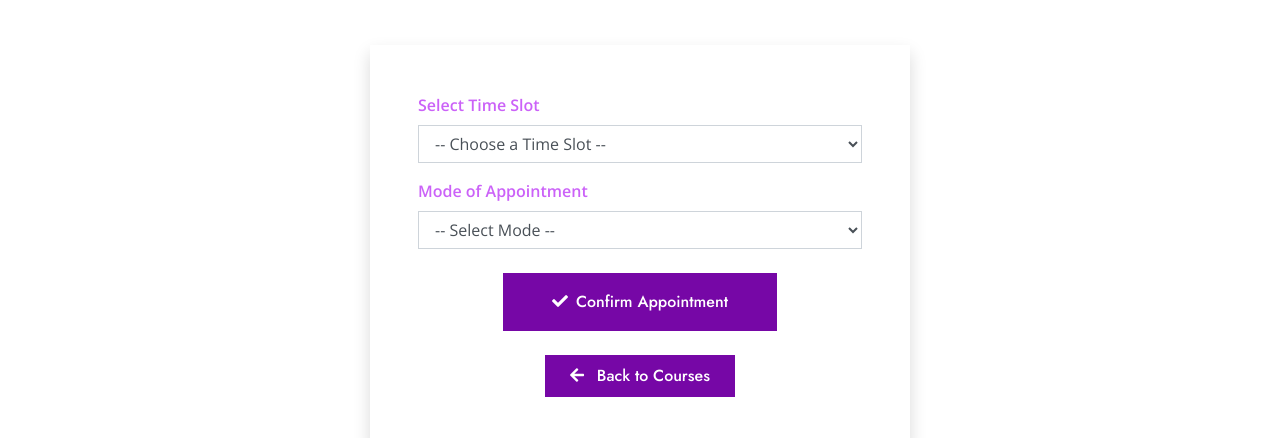
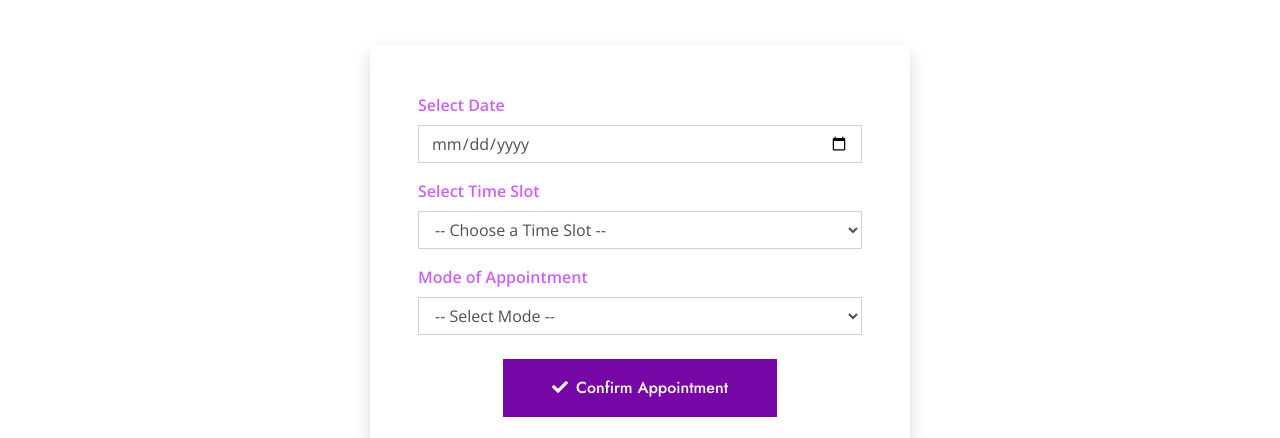
Before and after one commit to alan-mathew-k/prodigyhub, a plain HTML site: page bookslot.html in a window 1280 px wide. Shown: the part 354-792 px from the top of the page. Drawn offline with nearby package versions, Linux system fonts and the light colour scheme.

Commit message:
Add datepicker

```diff
--- a/bookslot.html
+++ b/bookslot.html
@@ -52,7 +52,6 @@
   </div>
   <!-- Topbar End -->
 
-
   <!-- Navbar Start -->
   <div class="container-fluid p-0">
     <nav class="navbar navbar-expand-lg bg-white navbar-light py-3 py-lg-0 px-lg-5">
@@ -86,6 +85,13 @@
       <div class="row justify-content-center">
         <div class="col-lg-6">
           <form id="appointmentForm" class="bg-white p-5 rounded shadow">
+
+            <!-- Date Picker -->
+            <div class="form-group">
+              <label class="font-weight-bold">Select Date</label>
+              <input type="date" class="form-control" id="appointmentDate" required>
+            </div>
+
             <!-- Time Slot -->
             <div class="form-group">
               <label class="font-weight-bold">Select Time Slot</label>
@@ -112,29 +118,22 @@
             <!-- Location -->
             <div class="form-group" id="locationField" style="display: none;">
               <label class="font-weight-bold">Specify Location (for Offline)</label>
-              <input type="text" class="form-control" id="locationInput" placeholder="Enter map url">
+              <input type="text" class="form-control" id="locationInput" placeholder="Enter map URL">
             </div>
 
             <!-- Submit -->
             <div class="text-center mt-4">
               <button type="submit" class="btn btn-primary py-3 px-5">
-
-
                 <i class="fa fa-check mr-2"></i>Confirm Appointment
               </button>
-              <br>
-              <br>
+              <br><br>
               <div class="text-center back-btn">
-               <a href="./course.html" class="btn btn-primary px-4 py-2">
+                <a href="./course.html" class="btn btn-primary px-4 py-2">
+                  <i class="fa fa-arrow-left mr-2"></i> Back to Courses
+                </a>
+              </div>
+            </div>
 
-
-                  <i class="fa fa-arrow-left mr-2"></i> Back to Courses
-               </a>
-
-                   </div>
-                   </div>
-                   </div>
-            </div>
           </form>
         </div>
       </div>
@@ -181,8 +180,9 @@
   <!-- Footer End -->
 
   <!-- Back to Top -->
-  <a href="#" class="btn btn-lg btn-primary rounded-0 btn-lg-square back-to-top"><i
-      class="fa fa-angle-double-up"></i></a>
+  <a href="#" class="btn btn-lg btn-primary rounded-0 btn-lg-square back-to-top">
+    <i class="fa fa-angle-double-up"></i>
+  </a>
 
   <!-- JS Libraries -->
   <script src="https://code.jquery.com/jquery-3.4.1.min.js"></script>
@@ -195,6 +195,11 @@
   <script>
     const modeSelect = document.getElementById('modeSelect');
     const locationField = document.getElementById('locationField');
+    const dateInput = document.getElementById('appointmentDate');
+
+    // Prevent past dates
+    const today = new Date().toISOString().split('T')[0];
+    dateInput.setAttribute('min', today);
 
     modeSelect.addEventListener('change', () => {
       if (modeSelect.value === 'offline') {
@@ -215,5 +220,4 @@
   </script>
 
 </body>
-
 </html>
```
